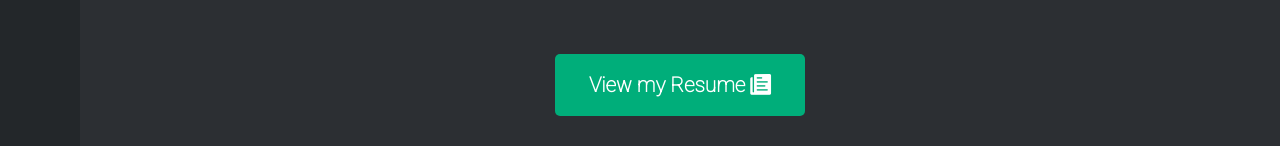
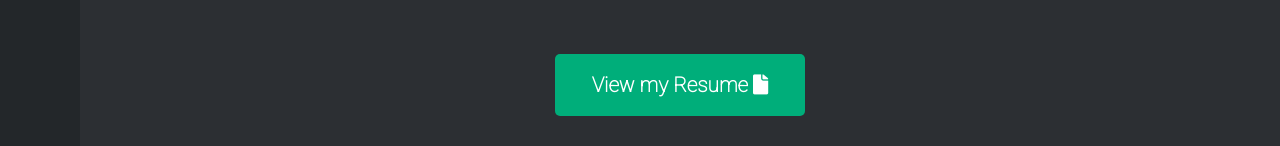
Before and after one commit to Mike0298/mike0298-porfolio, a React (Create React App) app: page /contact in a window 1280 px wide. Shown: the part 583-729 px from the top of the page. Built offline with nearby package versions, Linux system fonts and the light colour scheme.

Commit message:
add github link

```diff
--- a/package.json
+++ b/package.json
@@ -1,4 +1,5 @@
 {
+  "homepage": "https://Mike0298.github.io/portfolio",
   "name": "discord-style-portfolio",
   "version": "0.1.0",
   "private": true,
--- a/src/pages/Contact.js
+++ b/src/pages/Contact.js
@@ -67,11 +67,16 @@ const Contact = () => {
           className="button"
         >
           View my Resume
-          <i className="icon ion-ios-paper"></i>
+          <i className="icon ion-ios-document"></i>
         </a>
-        <div className="button">
+        <a
+          href="https://Mike0298.github.io/portfolio"
+          target="_blank"
+          rel="noreferrer"
+          className="button"
+        >
           View code on<i className="icon ion-logo-github"></i>
-        </div>
+        </a>
       </div>
     </div>
   );
```
